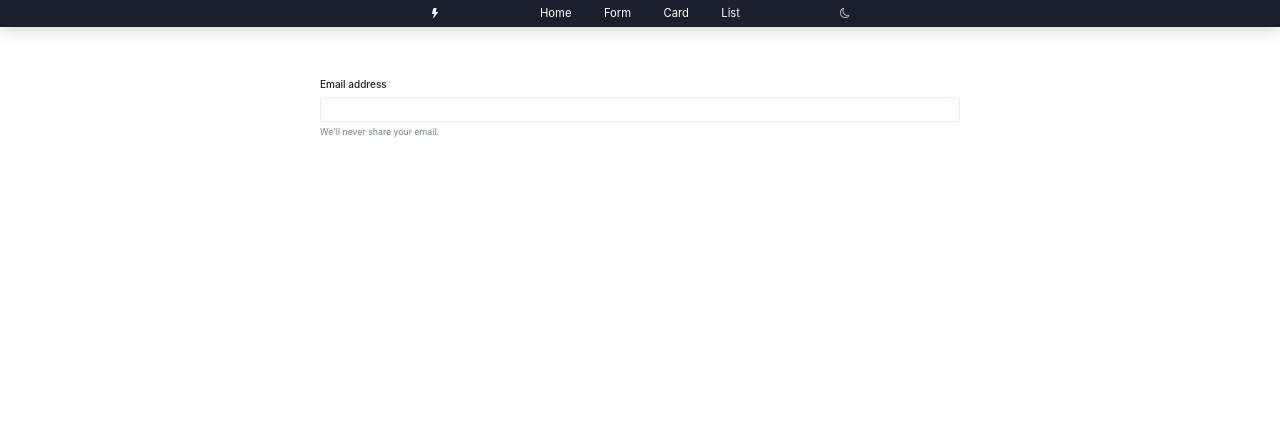
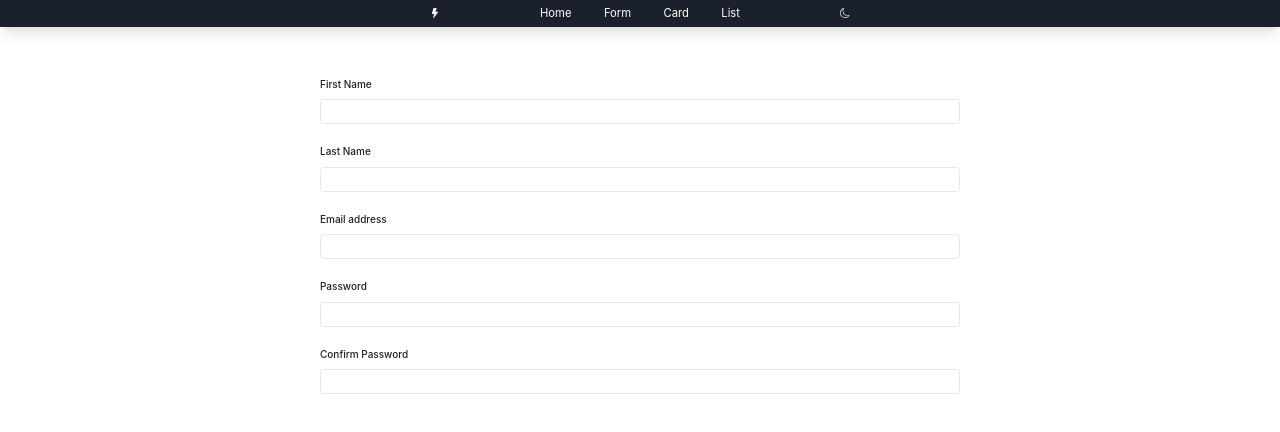
Before and after one commit to Ryan-Solomon/chakra, a React (Create React App) app: page /form in a window 1280 px wide. Shown: the top 432 px of the page. Built offline with nearby package versions, Linux system fonts and the light colour scheme.

Commit message:
add form inputs

```diff
--- a/src/components/Form.tsx
+++ b/src/components/Form.tsx
@@ -4,17 +4,35 @@ import {
   FormHelperText,
   FormLabel,
   Input,
+  Stack,
 } from '@chakra-ui/react';
 import React from 'react';
 
 export const Form = () => {
   return (
     <Box maxW='50%' mx='auto' mt={20}>
-      <FormControl id='email'>
-        <FormLabel>Email address</FormLabel>
-        <Input type='email' />
-        <FormHelperText>We'll never share your email.</FormHelperText>
-      </FormControl>
+      <Stack spacing={8}>
+        <FormControl id='first-name'>
+          <FormLabel mb={3}>First Name</FormLabel>
+          <Input type='text' />
+        </FormControl>
+        <FormControl id='last-name'>
+          <FormLabel mb={3}>Last Name</FormLabel>
+          <Input type='text' />
+        </FormControl>
+        <FormControl id='email'>
+          <FormLabel mb={3}>Email address</FormLabel>
+          <Input type='email' />
+        </FormControl>
+        <FormControl id='password'>
+          <FormLabel mb={3}>Password</FormLabel>
+          <Input type='password' />
+        </FormControl>
+        <FormControl id='password'>
+          <FormLabel mb={3}>Confirm Password</FormLabel>
+          <Input type='password' />
+        </FormControl>
+      </Stack>
     </Box>
   );
 };
```
